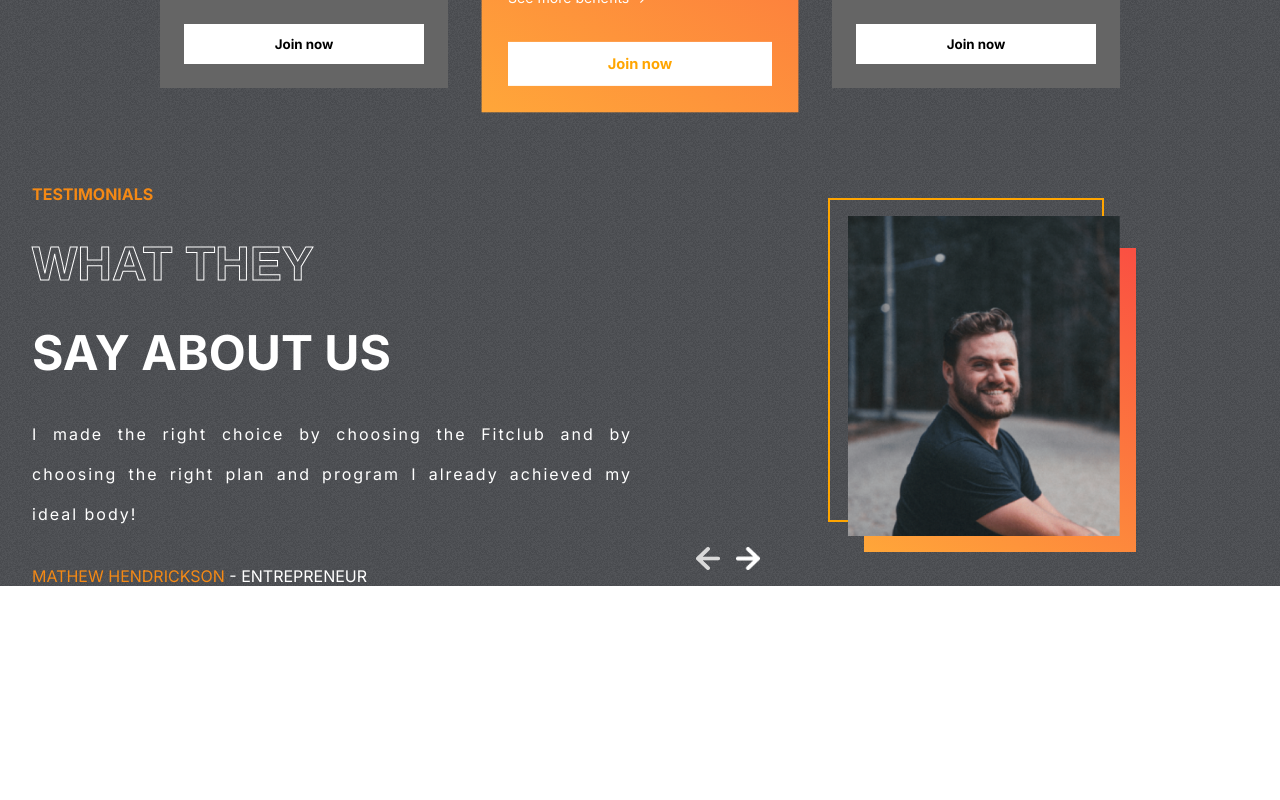
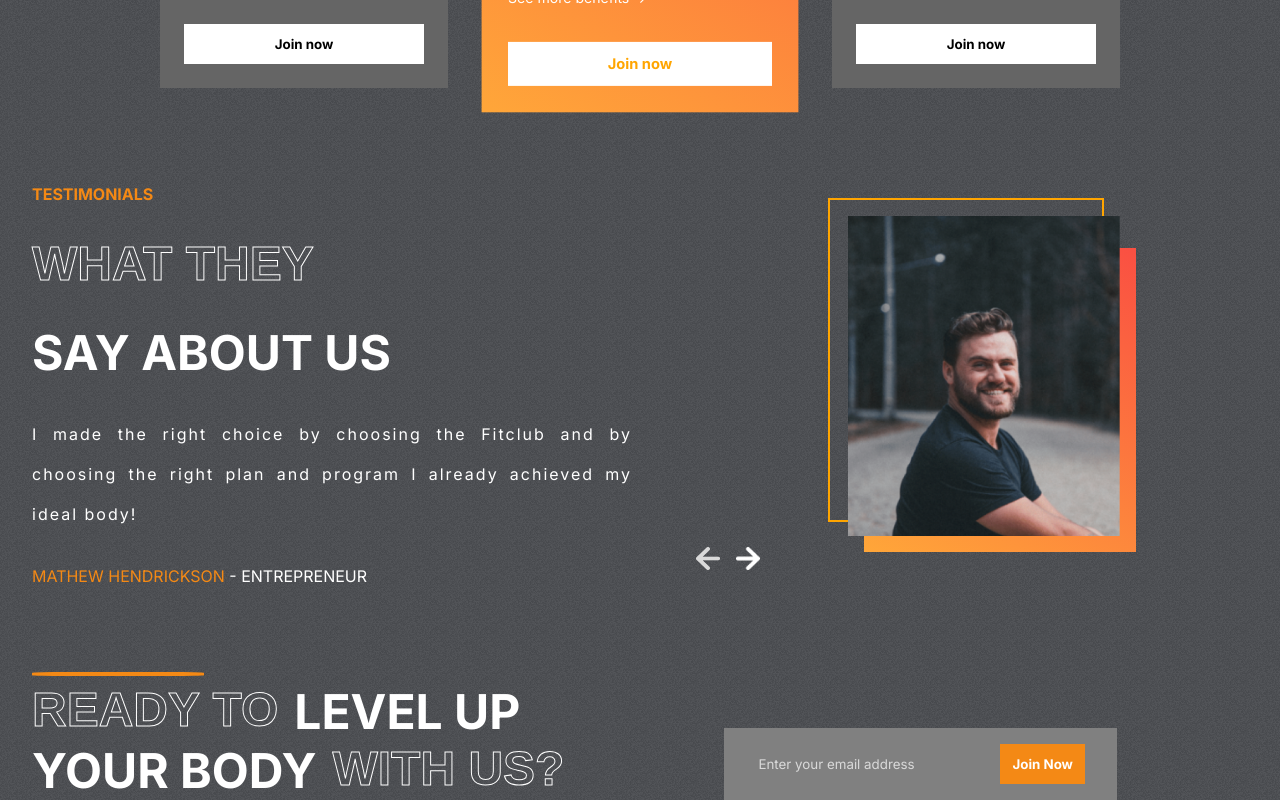
Before and after one commit to AnnaKuliga/react-responsive-gym-app, a React (Create React App) app: page / in a window 1280 px wide. Shown: the part 2318-3118 px from the top of the page. Before the commit the page ends 2904 px from the top, so only its background shows below. Built offline with nearby package versions, Linux system fonts and the light colour scheme.

Commit message:
added join section and connected it with the EmailJS

```diff
--- a/package.json
+++ b/package.json
@@ -3,6 +3,7 @@
   "version": "0.1.0",
   "private": true,
   "dependencies": {
+    "@emailjs/browser": "^3.11.0",
     "@testing-library/jest-dom": "^5.16.5",
     "@testing-library/react": "^13.4.0",
     "@testing-library/user-event": "^13.5.0",
--- a/src/App.js
+++ b/src/App.js
@@ -1,5 +1,6 @@
 import "./App.css";
 import Hero from "./components/Hero";
+import Join from "./components/Join";
 import Plans from "./components/Plans";
 import Programs from "./components/Programs";
 import Reasons from "./components/Reasons";
@@ -13,6 +14,7 @@
       <Reasons />
       <Plans />
       <Testimonials />
+      <Join />
     </div>
   );
 }
--- /dev/null
+++ b/src/components/Join.css
@@ -0,0 +1,47 @@
+.Join {
+  display: flex;
+  padding: 0 2rem;
+  gap: 10rem;
+}
+.left-j {
+  color: white;
+  font-size: 3rem;
+  font-weight: bold;
+  text-transform: uppercase;
+  position: relative;
+}
+.left-j > hr {
+  position: absolute;
+  width: 10.5rem;
+  border: 2px solid var(--orange);
+  border-radius: 20%;
+  margin: -10px 0;
+}
+.left-j > div {
+  display: flex;
+  gap: 1rem;
+}
+.right-j {
+  display: flex;
+  justify-content: center;
+  align-items: flex-end;
+}
+.email-container {
+  display: flex;
+  gap: 3rem;
+  background-color: gray;
+  padding: 1rem 2rem;
+}
+.email-container > input {
+  background-color: transparent;
+  border: none;
+  outline: none;
+  color: var(--lightgray);
+}
+::placeholder {
+  color: var(--lightgray);
+}
+.btn-j {
+  background-color: var(--orange);
+  color: white;
+}
--- /dev/null
+++ b/src/components/Join.jsx
@@ -0,0 +1,58 @@
+import React, { useRef } from "react";
+import "./Join.css";
+import emailjs from "@emailjs/browser";
+
+const Join = () => {
+  const form = useRef();
+  const sendEmail = (e) => {
+    e.preventDefault();
+
+    emailjs
+      .sendForm(
+        "service_b3hraoi",
+        "template_ic82cc1",
+        form.current,
+        "7iUn_Kv2YniVK-Wgr"
+      )
+      .then(
+        (result) => {
+          console.log(result.text);
+        },
+        (error) => {
+          console.log(error.text);
+        }
+      );
+  };
+  return (
+    <div className="Join" id="join-us">
+      <div className="left-j">
+        <hr />
+        <div>
+          <span className="stroke-text">READY TO </span>
+          <span>LEVEL UP</span>
+        </div>
+        <div>
+          <span>YOUR BODY </span>
+          <span className="stroke-text">WITH US?</span>
+        </div>
+      </div>
+      <div className="right-j">
+        <form
+          ref={form}
+          action=""
+          className="email-container"
+          onSubmit={sendEmail}
+        >
+          <input
+            type="email"
+            name="user_email"
+            placeholder="Enter your email address"
+          />
+          <button className="btn btn-j">Join Now</button>
+        </form>
+      </div>
+    </div>
+  );
+};
+
+export default Join;
```
Also changed, not shown: 1 other file (tests, documents, lock files or other folders).
